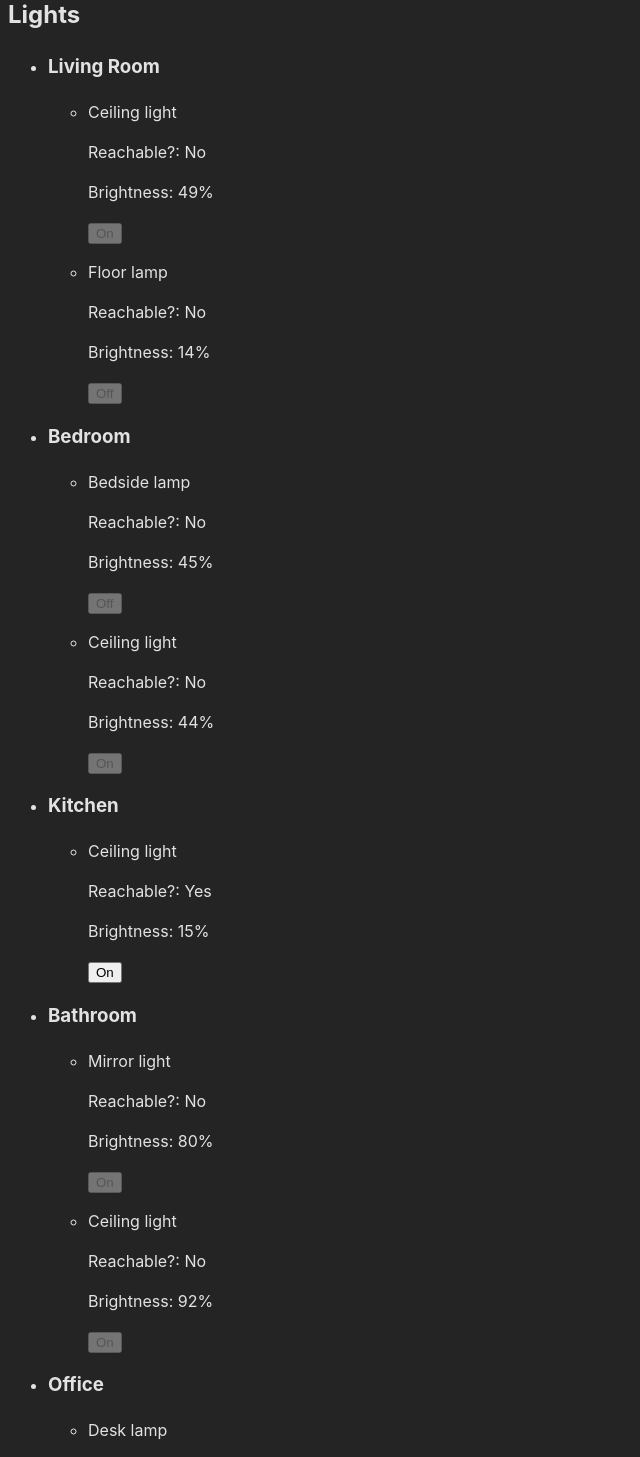
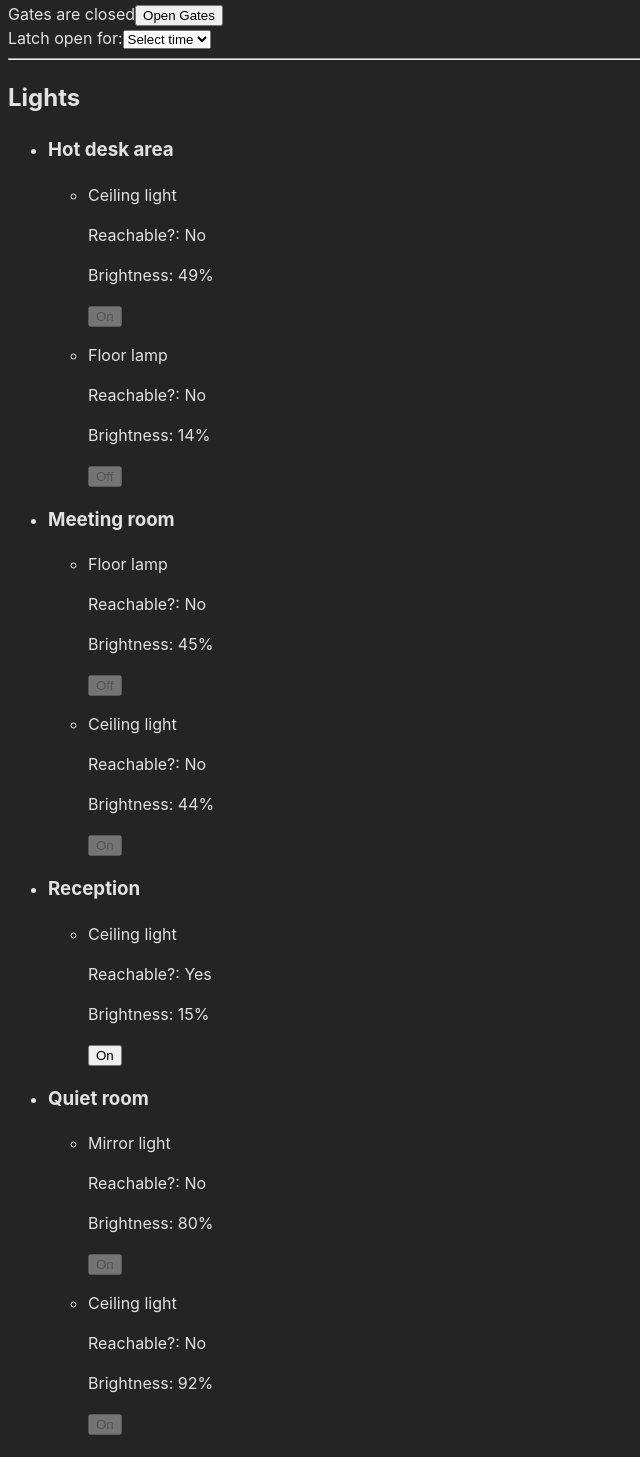
Before and after one commit to nathanrodger/design-system-engineer-tech-test, a React (Vite) app: page / in a window 1280 px wide. Shown: the part 880-2337 px from the top of the page, without its empty margins (0-640 px from the left). Built offline with nearby package versions, Linux system fonts and the light colour scheme.

Commit message:
Update dummy data

```diff
--- a/src/App.tsx
+++ b/src/App.tsx
@@ -29,6 +29,7 @@ export function App() {
 
   return (
     <div>
+      <h1>Immersive smart office</h1>
       {alert ? (
         <div className={alert.variant}>
           <div>
--- a/src/dummyData.ts
+++ b/src/dummyData.ts
@@ -77,7 +77,7 @@ export function generateDummyAlertData(): IAlert | null {
 export function generateDummyRoomData(): IRoom[] {
   return [
     {
-      name: "Living Room",
+      name: "Hot desk area",
       lights: [
         {
           name: "Ceiling light",
@@ -90,10 +90,10 @@ export function generateDummyRoomData(): IRoom[] {
       ],
     },
     {
-      name: "Bedroom",
+      name: "Meeting room",
       lights: [
         {
-          name: "Bedside lamp",
+          name: "Floor lamp",
           state: getRandomLightState(),
         },
         {
@@ -103,7 +103,7 @@ export function generateDummyRoomData(): IRoom[] {
       ],
     },
     {
-      name: "Kitchen",
+      name: "Reception",
       lights: [
         {
           name: "Ceiling light",
@@ -112,7 +112,7 @@ export function generateDummyRoomData(): IRoom[] {
       ],
     },
     {
-      name: "Bathroom",
+      name: "Quiet room",
       lights: [
         {
           name: "Mirror light",
@@ -125,7 +125,7 @@ export function generateDummyRoomData(): IRoom[] {
       ],
     },
     {
-      name: "Office",
+      name: "Auditorium",
       lights: [
         {
           name: "Desk lamp",
@@ -146,7 +146,7 @@ export function generateDummyRoomData(): IRoom[] {
       ],
     },
     {
-      name: "Garage",
+      name: "Storage room",
       lights: [
         {
           name: "Ceiling light",
```
